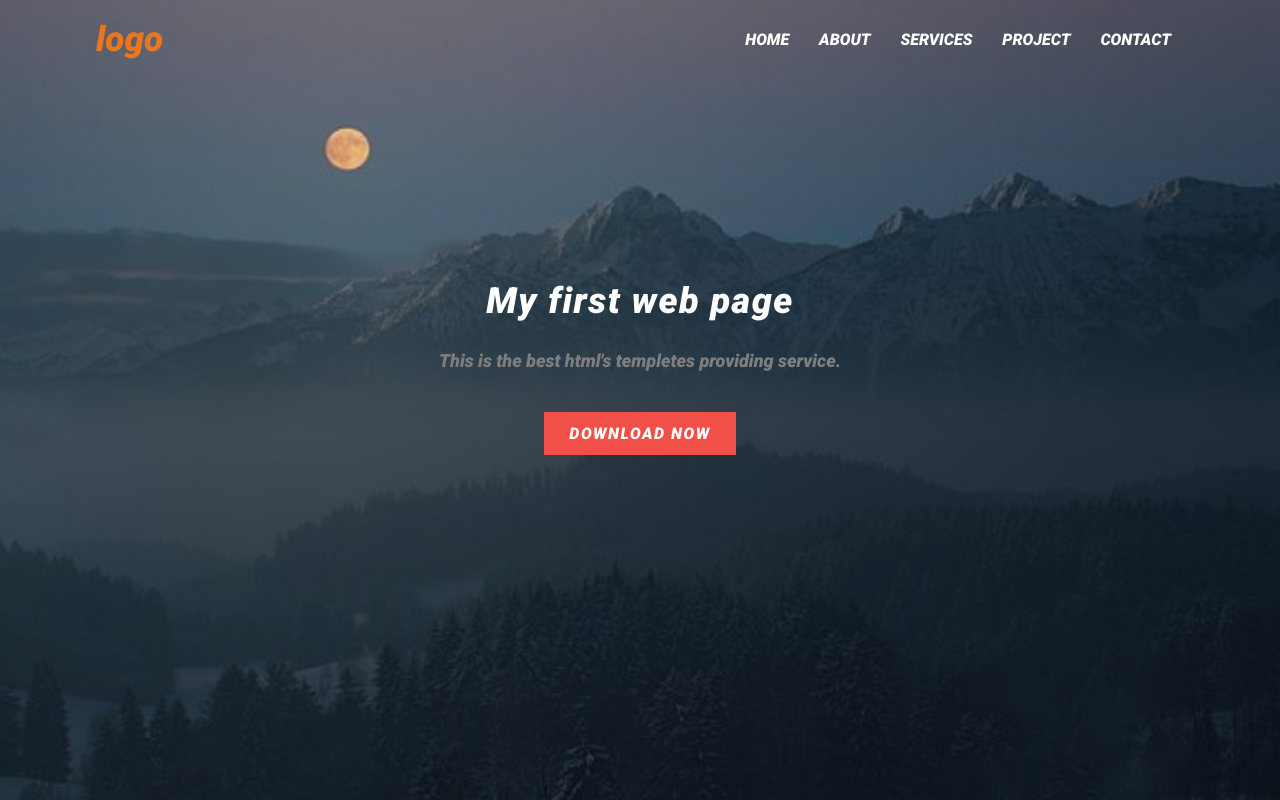
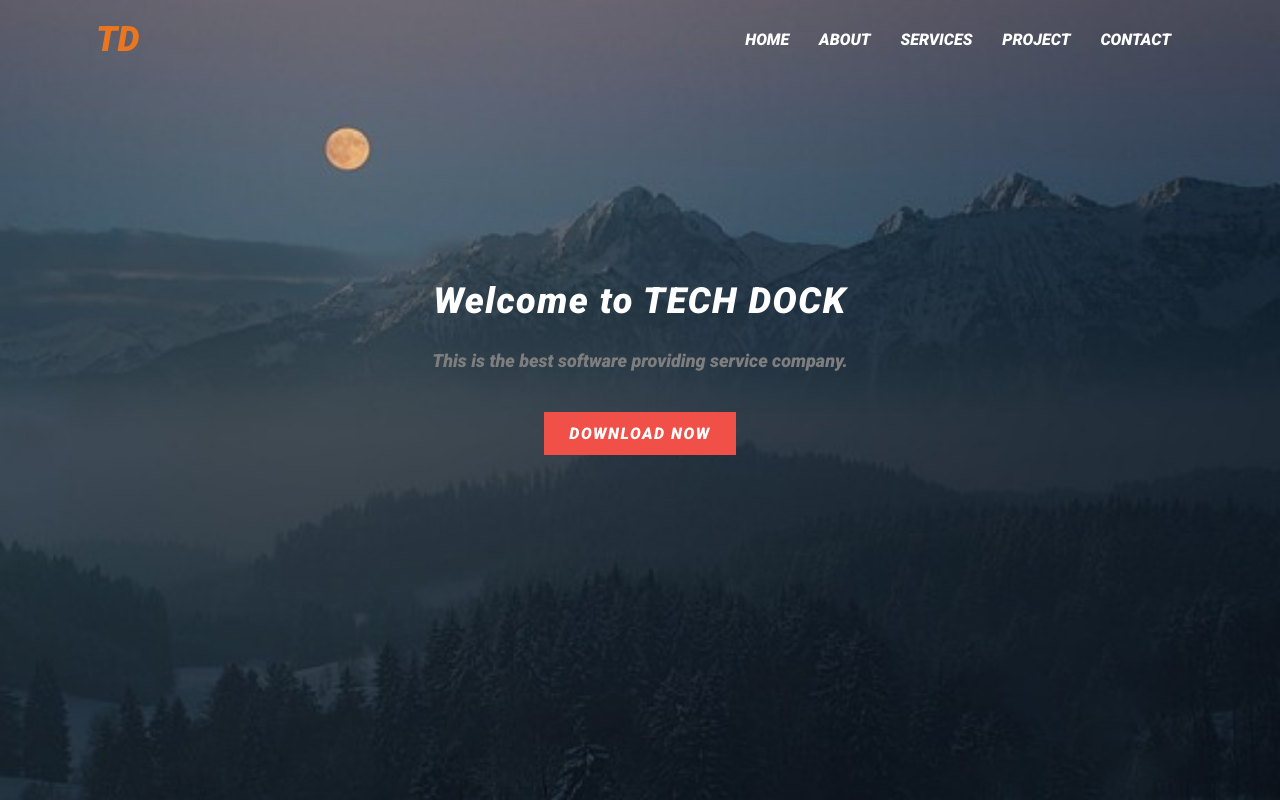
Before and after one commit to Yamoon7/Landing_Page, a plain HTML site: page index.html in a window 1280 px wide. Drawn offline with Linux system fonts and the light colour scheme.

Commit message:
Update index.html

```diff
--- a/index.html
+++ b/index.html
@@ -10,7 +10,7 @@
         <section>
             <div class="container">
                 <nav>
-                    <h1>logo</h1>
+                    <h1>TD</h1>
                     <ul>
                         <li><a href="">Home</a></li>
                         <li><a href="">About</a></li>
@@ -20,8 +20,8 @@
                     </ul>
                 </nav>
                 <div class="article">
-                    <h1>My first web page </h1>
-                    <p>This is the best html's templetes providing service.</p>
+                    <h1> Welcome to TECH DOCK </h1>
+                    <p>This is the best software providing service company.</p>
                     <a href="" class="btn">Download Now</a>
                 </div>
             </div>
```
